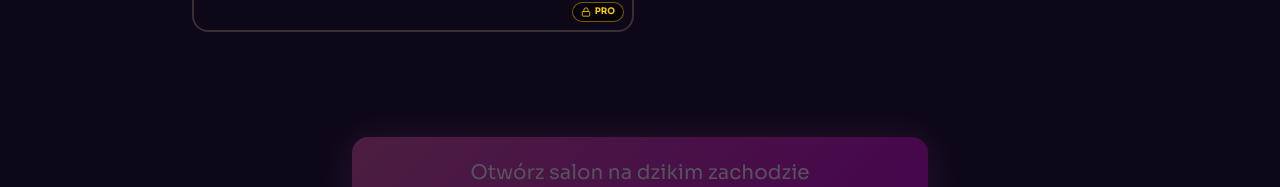
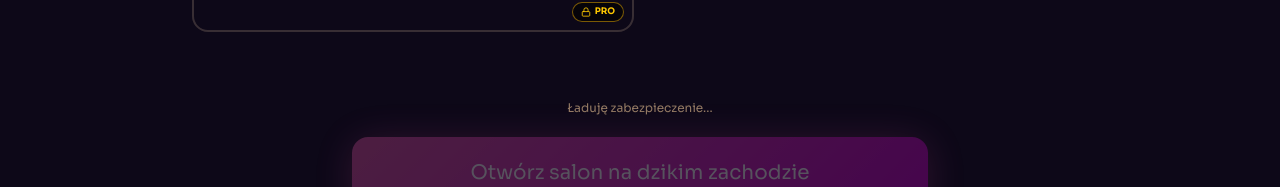
Before and after one commit to ksarpe/neon-saloon, a Next.js app: page /graj/host in a window 1280 px wide. Shown: the part 484-671 px from the top of the page. Built offline with nearby package versions, Linux system fonts and the light colour scheme; no server answers.

Commit message:
bot protection fix

```diff
--- a/src/components/ui/BotProtection.tsx
+++ b/src/components/ui/BotProtection.tsx
@@ -3,8 +3,9 @@
 import Script from 'next/script'
 import { useEffect, useRef, useState } from 'react'
 
-const TURNSTILE_SCRIPT_URL = 'https://challenges.cloudflare.com/turnstile/v0/api.js'
+const TURNSTILE_SCRIPT_URL = 'https://challenges.cloudflare.com/turnstile/v0/api.js?render=explicit'
 const TURNSTILE_SITE_KEY = process.env.NEXT_PUBLIC_TURNSTILE_SITE_KEY
+const TURNSTILE_WAIT_TIMEOUT_MS = 10_000
 
 declare global {
   interface Window {
@@ -39,6 +40,10 @@ export function BotProtection({
   const containerRef = useRef<HTMLDivElement | null>(null)
   const widgetRef = useRef<string | null>(null)
   const [scriptLoaded, setScriptLoaded] = useState(false)
+  const [scriptError, setScriptError] = useState(false)
+  const [retryKey, setRetryKey] = useState(0)
+  const scriptSrc =
+    retryKey === 0 ? TURNSTILE_SCRIPT_URL : `${TURNSTILE_SCRIPT_URL}&retry=${retryKey}`
 
   useEffect(() => {
     if (!TURNSTILE_SITE_KEY) {
@@ -46,15 +51,55 @@ export function BotProtection({
       onUnavailable?.()
       return
     }
+
+    onVerify(null)
+
+    if (window.turnstile) {
+      setScriptLoaded(true)
+      setScriptError(false)
+      return
+    }
+
+    const startedAt = Date.now()
+    const interval = window.setInterval(() => {
+      if (window.turnstile) {
+        setScriptLoaded(true)
+        setScriptError(false)
+        window.clearInterval(interval)
+        return
+      }
+
+      if (Date.now() - startedAt >= TURNSTILE_WAIT_TIMEOUT_MS) {
+        setScriptError(true)
+        window.clearInterval(interval)
+      }
+    }, 250)
+
+    return () => window.clearInterval(interval)
+  }, [onUnavailable, onVerify, retryKey])
+
+  useEffect(() => {
+    if (!TURNSTILE_SITE_KEY) return
     if (!scriptLoaded || !containerRef.current || !window.turnstile || widgetRef.current) return
 
-    widgetRef.current = window.turnstile.render(containerRef.current, {
-      sitekey: TURNSTILE_SITE_KEY,
-      theme: 'dark',
-      callback: (token) => onVerify(token),
-      'expired-callback': () => onVerify(null),
-      'error-callback': () => onVerify(null),
-    })
+    try {
+      widgetRef.current = window.turnstile.render(containerRef.current, {
+        sitekey: TURNSTILE_SITE_KEY,
+        theme: 'dark',
+        callback: (token) => {
+          setScriptError(false)
+          onVerify(token)
+        },
+        'expired-callback': () => onVerify(null),
+        'error-callback': () => {
+          onVerify(null)
+          setScriptError(true)
+        },
+      })
+    } catch {
+      onVerify(null)
+      setScriptError(true)
+    }
 
     return () => {
       if (widgetRef.current && window.turnstile) {
@@ -62,19 +107,55 @@ export function BotProtection({
         widgetRef.current = null
       }
     }
-  }, [onUnavailable, onVerify, scriptLoaded])
+  }, [onVerify, scriptLoaded, retryKey])
 
   if (!TURNSTILE_SITE_KEY) return null
 
   return (
     <>
       <Script
-        src={TURNSTILE_SCRIPT_URL}
+        id={`cloudflare-turnstile-${retryKey}`}
+        key={retryKey}
+        src={scriptSrc}
         strategy="afterInteractive"
-        onReady={() => setScriptLoaded(true)}
+        onLoad={() => {
+          setScriptLoaded(true)
+          setScriptError(false)
+        }}
+        onReady={() => {
+          setScriptLoaded(true)
+          setScriptError(false)
+        }}
+        onError={() => setScriptError(true)}
       />
-      <div className="flex min-h-[65px] justify-center">
+      <div className="flex min-h-[65px] flex-col items-center justify-center gap-2">
         <div ref={containerRef} />
+        {!scriptLoaded && !scriptError && (
+          <p className="text-text-muted text-center text-xs">Ładuję zabezpieczenie...</p>
+        )}
+        {scriptError && (
+          <div className="flex flex-col items-center gap-2 text-center">
+            <p className="text-xs text-red-300">
+              Nie udało się załadować zabezpieczenia Cloudflare.
+            </p>
+            <button
+              type="button"
+              onClick={() => {
+                if (widgetRef.current && window.turnstile) {
+                  window.turnstile.remove(widgetRef.current)
+                  widgetRef.current = null
+                }
+                setScriptLoaded(Boolean(window.turnstile))
+                setScriptError(false)
+                onVerify(null)
+                setRetryKey((key) => key + 1)
+              }}
+              className="rounded-full border border-red-300/30 px-3 py-1 text-xs font-bold text-red-100 transition-colors hover:border-red-200/60 hover:bg-red-500/10"
+            >
+              Spróbuj ponownie
+            </button>
+          </div>
+        )}
       </div>
     </>
   )
```
